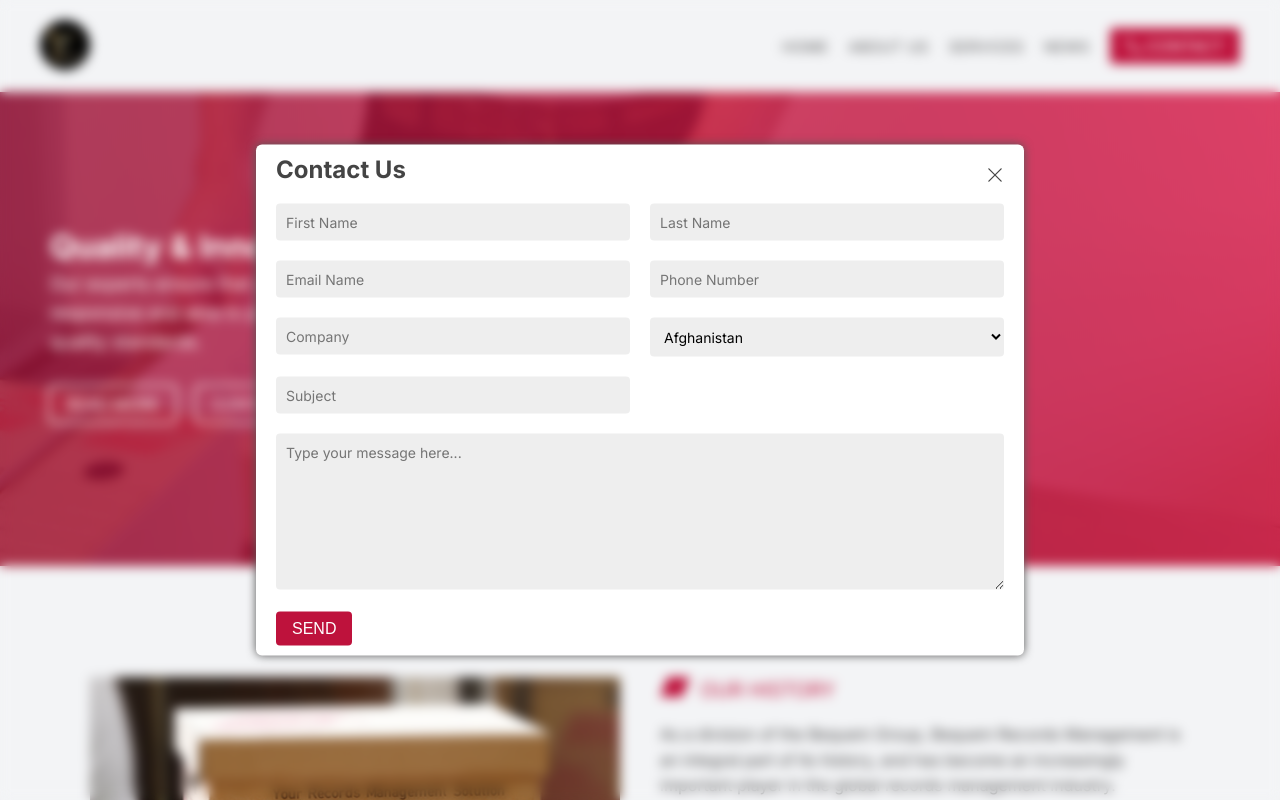
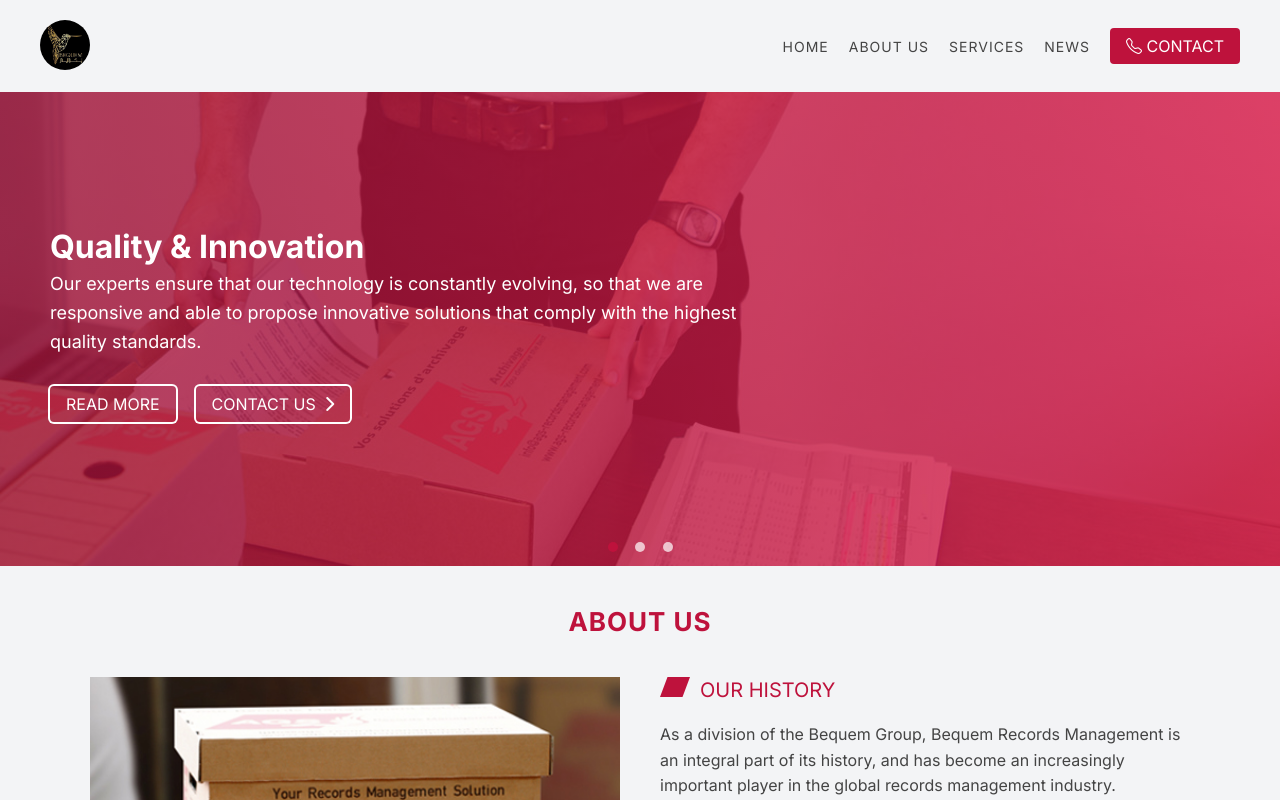
Before and after one commit to joel-nambala/BEQUEM, a website: page index.html in a window 1280 px wide. Shown: the top 800 px of the page. Drawn offline with nearby package versions, Linux system fonts and the light colour scheme; some packages are replaced by stand-ins of ours; a script that the page names is missing.

Commit message:
Changed the modal types

```diff
--- a/index.html
+++ b/index.html
@@ -404,8 +404,8 @@
         </div>
       </div>
     </section>
-    <div class="contact"></div>
-    <form class="contact-form">
+    <div class="contact hide-modal"></div>
+    <form class="contact-form hide-modal">
       <i class="bi bi-x-lg close-modal"></i>
       <h2 class="contact-header">Contact us</h2>
       <div class="row col-sm">
```
